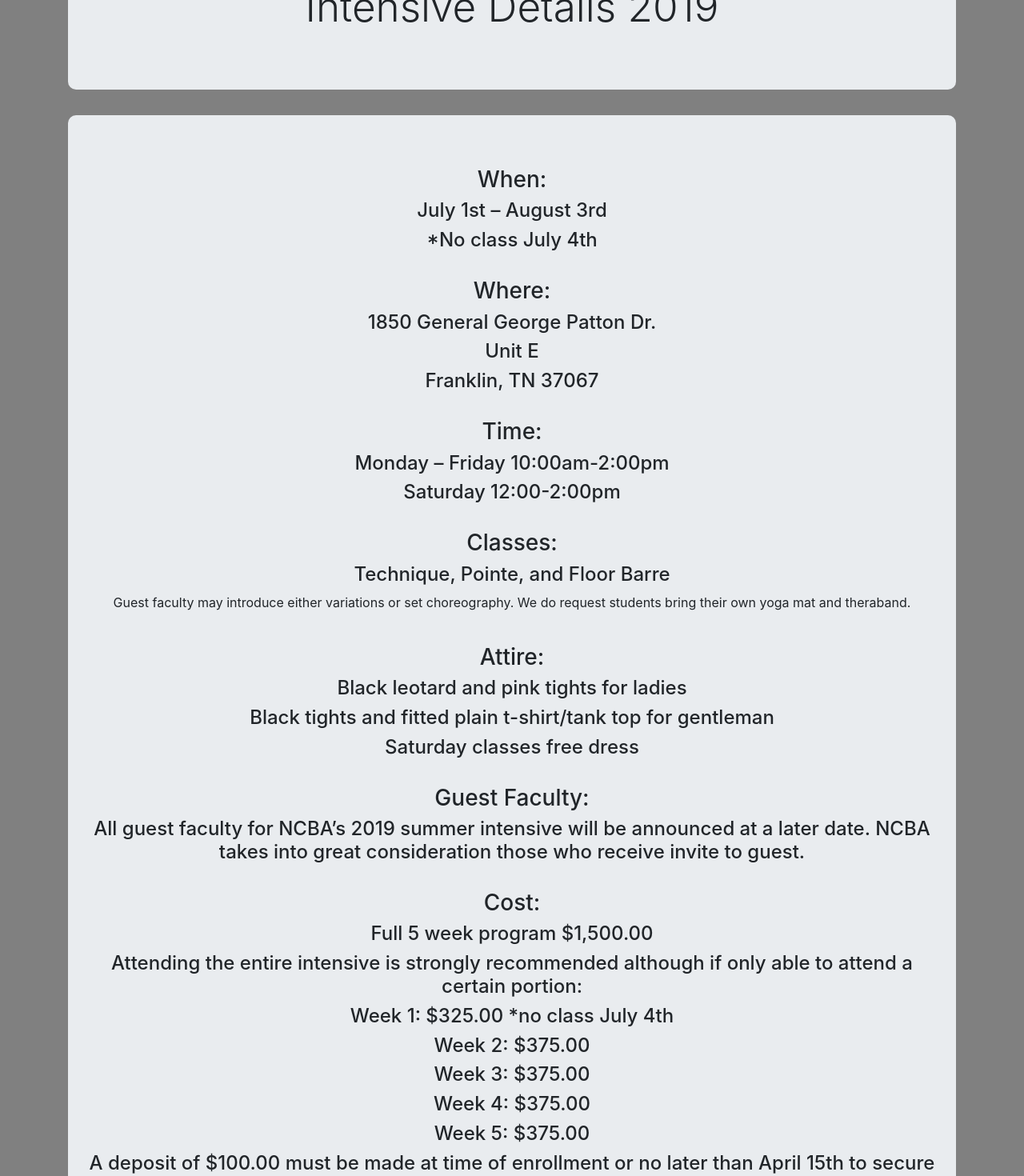
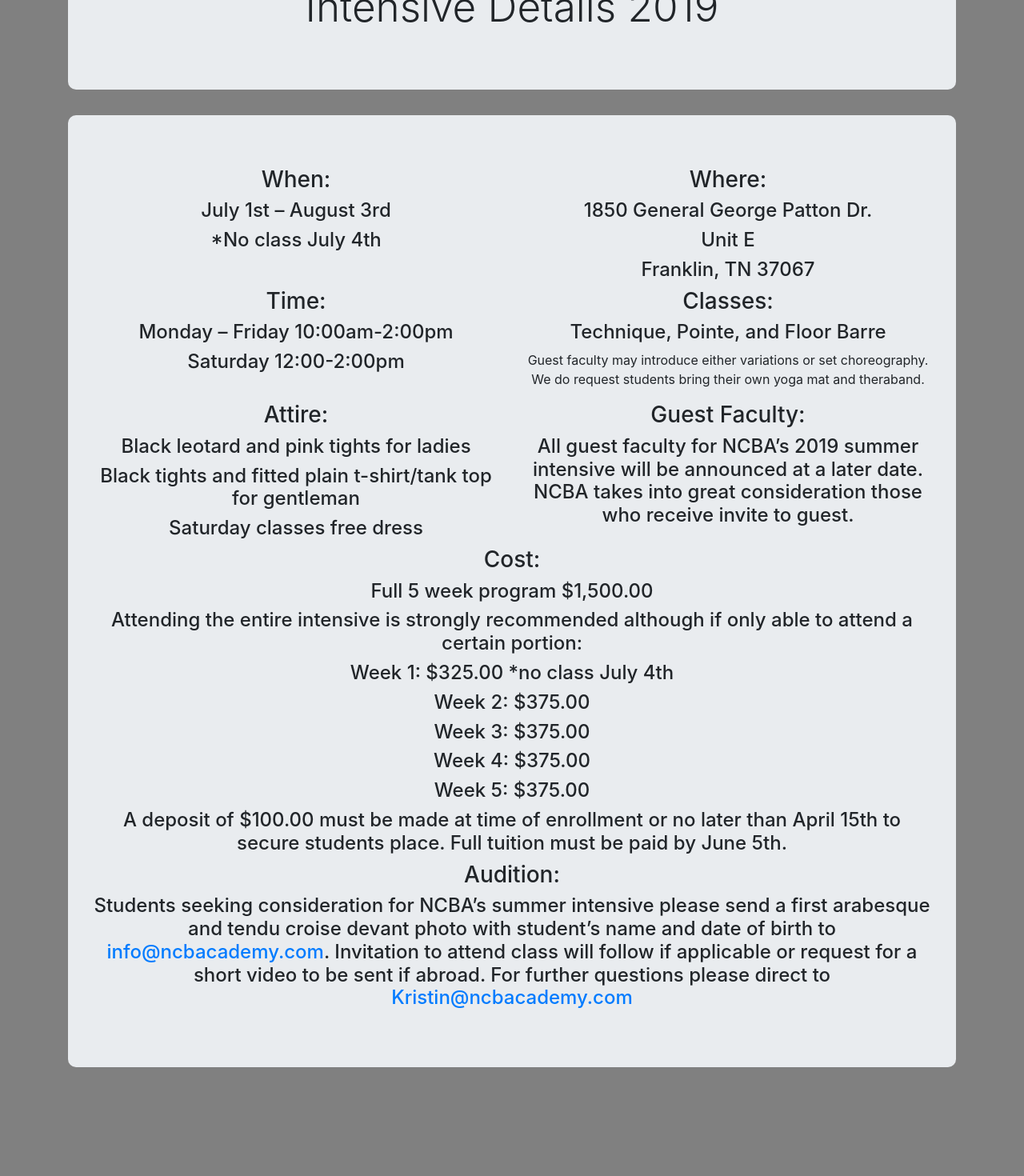
Before and after one commit to GrailsoftTechnologies/cp-ncba, a React (Create React App) app: page /summerintensive in a window 1280 px wide. Shown: the part 242-1712 px from the top of the page at 80% size. Built offline with nearby package versions, Linux system fonts and the light colour scheme.

Commit message:
add meta tag, change layout of summer intensive, make pdfframe longer

```diff
--- a/public/index.html
+++ b/public/index.html
@@ -6,6 +6,7 @@
     <meta name="theme-color" content="#000000">
     <meta name="google-site-verification" content="8acmSAjjPdwuFp05kjXbX8sNFxhImKt9sGOO0I5LQpo" />
     <meta name="Nashville Classical Ballet Academy" content="Classical Ballet Instruction Serving the Nashville Area" />
+    <meta name="description" content="Classical Ballet Instruction Serving the Nashville Area" />
     <!--
       manifest.json provides metadata used when your web app is added to the
       homescreen on Android. See https://developers.google.com/web/fundamentals/engage-and-retain/web-app-manifest/
--- a/src/components/PDFFrame/index.js
+++ b/src/components/PDFFrame/index.js
@@ -7,7 +7,7 @@ class PDFFrame extends Component {
   constructor(props){
     super(props);
     this.state = {
-      height: (parseInt(window.innerHeight * .80, 10)), // 10 is for radix
+      height: (parseInt(window.innerHeight, 10)), // 10 is for radix
       mobile: (((window.innerWidth > 576) && (window.innerHeight > 576)) ? false : true)
     }
   }
--- a/src/components/SummerIntensive/index.js
+++ b/src/components/SummerIntensive/index.js
@@ -31,31 +31,39 @@ class SummerIntensive extends Component {
           <Col>
             <Jumbotron fluid>
               <Container fluid>
+                <Row style={{margin: '0px'}}>
+                  <Col lg="6">
                     <h3>When:</h3>
                     <h4>July 1st – August 3rd</h4>
                     <h4>*No class July 4th</h4>
-                <br/>
+                  </Col>
+                  <Col lg="6">
                     <h3>Where:</h3>
                     <h4>1850 General George Patton Dr.</h4>
                     <h4>Unit E</h4>
                     <h4>Franklin, TN  37067</h4>
-                <br/>
+                  </Col>
+                  <Col lg="6">
                     <h3>Time:</h3>
                     <h4>Monday – Friday 10:00am-2:00pm</h4>
                     <h4>Saturday 12:00-2:00pm</h4>
-                <br/>
+                  </Col>
+                  <Col lg="6">
                     <h3>Classes:</h3>
                     <h4>Technique, Pointe, and Floor Barre</h4>
                     <p>Guest faculty may introduce either variations or set choreography. We do request students bring their own yoga mat and theraband.</p>
-                <br/>
+                  </Col>
+                  <Col lg="6">
                     <h3>Attire:</h3>
                     <h4>Black leotard and pink tights for ladies </h4>
                     <h4>Black tights and fitted plain t-shirt/tank top for gentleman</h4>
                     <h4>Saturday classes free dress</h4>
-                <br/>
+                  </Col>
+                  <Col lg="6">
                     <h3>Guest Faculty:</h3>
                     <h4>All guest faculty for NCBA’s 2019 summer intensive will be announced at a later date. NCBA takes into great consideration those who receive invite to guest.</h4>
-                <br/>
+                  </Col>
+                  <Col lg="12">
                     <h3>Cost:</h3>
                     <h4>Full 5 week program $1,500.00</h4>
                     <h4>Attending the entire intensive is strongly recommended although if only able to attend a certain portion:</h4>
@@ -65,9 +73,12 @@ class SummerIntensive extends Component {
                     <h4>Week 4: $375.00</h4>
                     <h4>Week 5: $375.00</h4>
                     <h4>A deposit of $100.00 must be made at time of enrollment or no later than April 15th to secure students place. Full tuition must be paid by June 5th.</h4>
-                <br/>
+                  </Col>
+                  <Col lg="12">
                     <h3>Audition:</h3>
                     <h4>Students seeking consideration for NCBA’s summer intensive please send a first arabesque and tendu croise devant photo with student’s name and date of birth to <a href="info@ncbacademy.com">info@ncbacademy.com</a>. Invitation to attend class will follow if applicable or request for a short video to be sent if abroad.  For further questions please direct to <a href="mailto:Kristin@ncbacademy.com">Kristin@ncbacademy.com</a></h4>
+                  </Col>
+                </Row>
               </Container>
             </Jumbotron>
           </Col>
```
Lines whose indentation alone changed are shown as unchanged.
